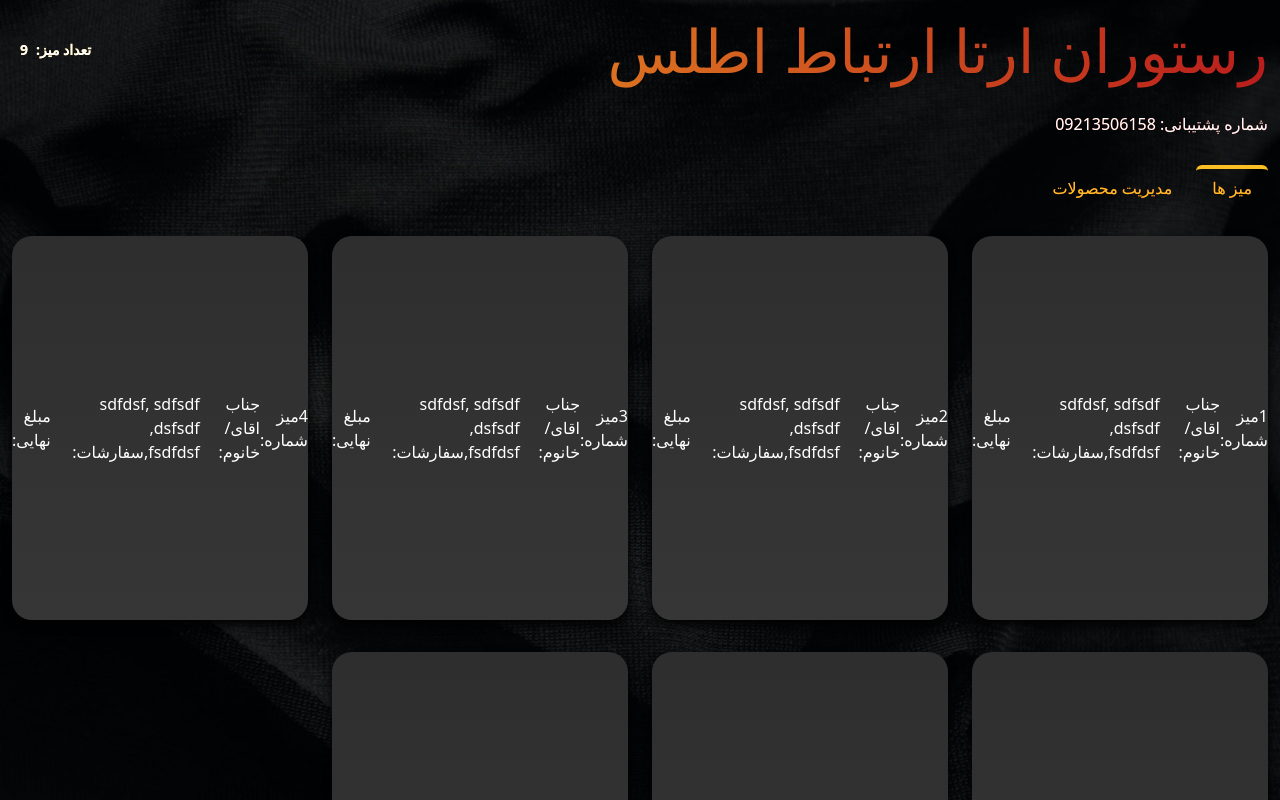
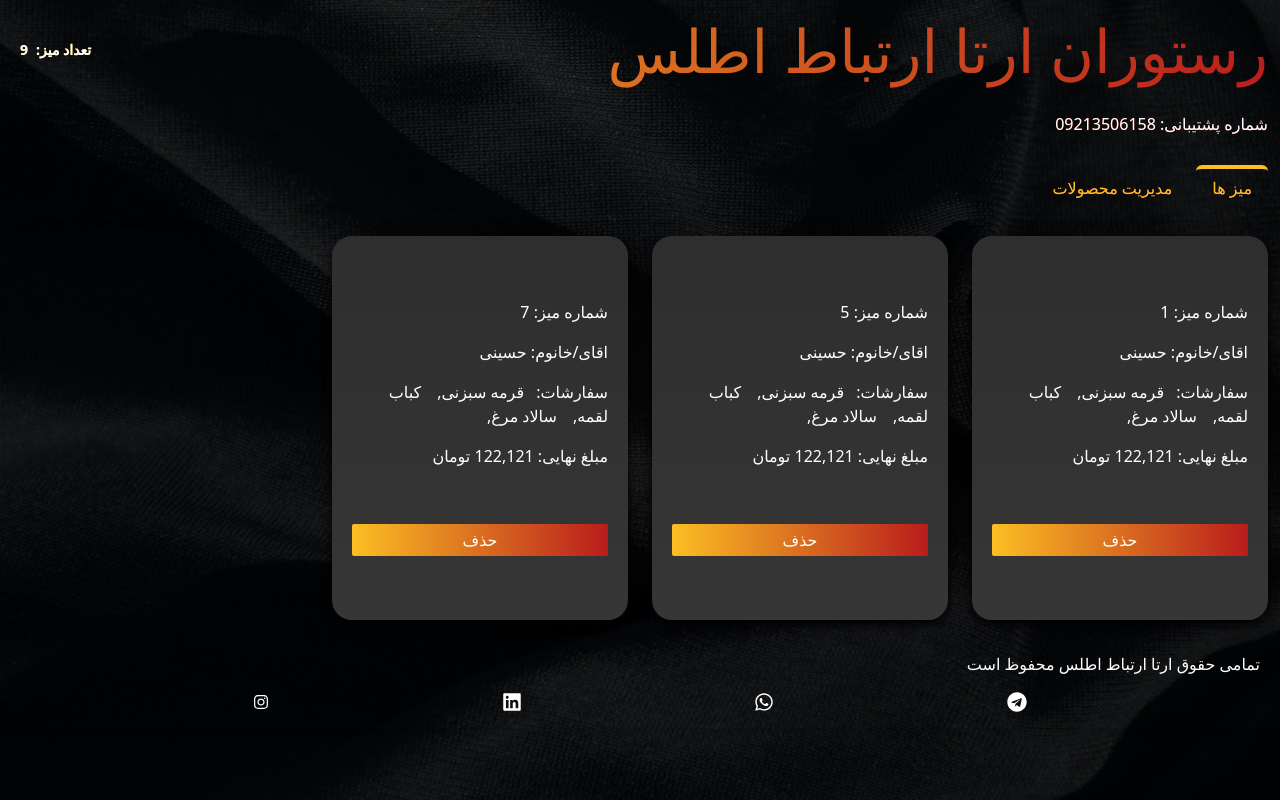
Before and after one commit to armin-bkh/restaurant-hamrah, a React (Create React App) app: page /manage/tables in a window 1280 px wide. Shown: the top 800 px of the page. Built offline with nearby package versions, Linux system fonts and the light colour scheme; data requests are answered from the project's data file.

Commit message:
remove table handler setted

```diff
--- a/database/db.json
+++ b/database/db.json
@@ -209,57 +209,42 @@
       "filter": "salad"
     }
   ],
-  "cart": [
-
-  ],
+  "cart": [],
   "tables": [
     {
       "id": 1,
-      "title": "میز شماره",
-      "foods": "sdfdsf, sdfsdf ,dsfsdf ,fsdfdsf",
-      "totalPrice": 122121
-    },
-    {
-      "id": 2,
-      "title": "میز شماره",
-      "foods": "sdfdsf, sdfsdf ,dsfsdf ,fsdfdsf",
-      "totalPrice": 122121
-    },
-    {
-      "id": 3,
-      "title": "میز شماره",
-      "foods": "sdfdsf, sdfsdf ,dsfsdf ,fsdfdsf",
-      "totalPrice": 122121
-    },
-    {
-      "id": 4,
-      "title": "میز شماره",
-      "foods": "sdfdsf, sdfsdf ,dsfsdf ,fsdfdsf",
+      "userName": "حسینی",
+      "foods": [
+        "قرمه سبزنی",
+        "کباب لقمه",
+        "سالاد مرغ"
+      ],
       "totalPrice": 122121
     },
     {
       "id": 5,
-      "title": "میز شماره",
-      "foods": "sdfdsf, sdfsdf ,dsfsdf ,fsdfdsf",
-      "totalPrice": 122121
-    },
-    {
-      "id": 6,
-      "title": "میز شماره",
-      "foods": "sdfdsf, sdfsdf ,dsfsdf ,fsdfdsf",
+      "userName": "حسینی",
+      "foods": [
+        "قرمه سبزنی",
+        "کباب لقمه",
+        "سالاد مرغ"
+      ],
       "totalPrice": 122121
     },
     {
       "id": 7,
-      "title": "میز شماره",
-      "foods": "sdfdsf, sdfsdf ,dsfsdf ,fsdfdsf",
+      "userName": "حسینی",
+      "foods": [
+        "قرمه سبزنی",
+        "کباب لقمه",
+        "سالاد مرغ"
+      ],
       "totalPrice": 122121
     }
   ],
-  "resinfo":
-    {
-      "name": "ارتا ارتباط اطلس",
-      "tableCount": 9,
-      "tel": "09213506158"
-    }
+  "resinfo": {
+    "name": "ارتا ارتباط اطلس",
+    "tableCount": 9,
+    "tel": "09213506158"
+  }
 }
--- a/src/Components/ManageTables/Table/Table.jsx
+++ b/src/Components/ManageTables/Table/Table.jsx
@@ -1,14 +1,33 @@
+import { deleteTable } from '../../../Services/deleteTable';
+import { getAllTable } from '../../../Services/getAllTables';
+import { numberWithCommas } from '../../utils/CommaNumber';
 import styles from './Table.module.scss';
 
-const Table = ({ resForm }) => {
+const Table = ({ resForm, setTables }) => {
+
+    const totalPrice = numberWithCommas(resForm.totalPrice);
+    const submitHandler = async (e) =>{
+        e.preventDefault();
+        try {
+            await deleteTable(resForm.id)
+            const { data } = await getAllTable();
+            setTables(data);
+        } catch (err) {
+
+        }
+    }
   return (
     <article
-      className={`cursor-pointer text-white flex justify-center items-center mx-3 my-4 h-96 ${styles.table}`}
+      className={`cursor-pointer text-white flex flex-col justify-center p-5 mx-3 my-4 h-96 ${styles.table}`}
     >
-      <h1>{resForm.id}میز شماره: </h1>
-      <h1>{resForm.userName}جناب اقای/خانوم: </h1>
-      <h1>{resForm.foods}سفارشات: </h1>
-      <h1>{resForm.totalprice}مبلغ نهایی: </h1>
+    <form onSubmit={submitHandler}>
+      <h1 className={`mb-4`}>شماره میز: {resForm.id}</h1>
+      <h1 className={`mb-4`}>اقای/خانوم: {resForm.userName}</h1>
+      <h1 className={`mb-4`}>سفارشات: {resForm.foods.map(fd => <span className={`mx-2`}>{fd},</span>)}</h1>
+      <h1>مبلغ نهایی: {totalPrice()} تومان</h1>
+      <button className={`rounded-sm bg-gradient-to-r
+             from-yellow-400 to-red-700 px-5 py-1 block w-full mx-auto mt-14`} type="submit">حذف</button>
+    </form>
     </article>
   );
 };
--- a/src/Components/ManageTables/manageTables.jsx
+++ b/src/Components/ManageTables/manageTables.jsx
@@ -5,6 +5,7 @@ import Table from "./Table/Table";
 
 const ManageTable = () => {
     const [tables, setTables] = useState(null);
+    const [error, setError] = useState(false);
     useEffect(()=>{
         const getTables = async () =>{
             try{
@@ -13,17 +14,25 @@ const ManageTable = () => {
             }
             catch(err){
                 toast.error("همه ی میز ها خالی است")
+                setError(true);
             }
         }
         getTables();
     }, [])
+    let returnValue = <h1 className={`color-gradient text-6xl`}>در حال پردازش...</h1>;
+
+    if(error){
+        returnValue = <h1 className={`color-gradient text-6xl`}>میز های شما خالی است</h1>
+    }
+    if(tables && !error){
+        returnValue = tables.map(tb => <Table setTables={setTables} key={tb.id} resForm={tb} />)
+    }
+
   return (
     <main>
-      <section className={`grid grid-col-1 sm:grid-cols-2 md:grid-cols-3 lg:grid-cols-4`}>
+      <section className={`${tables ? 'grid grid-col-1 sm:grid-cols-2 md:grid-cols-3 lg:grid-cols-4 ': 'flex justify-center items-center'}`}>
         {
-            tables ?
-            tables.map(tb => <Table key={tb.id} resForm={tb} />) :
-            <h1>Loading...</h1>
+            returnValue
         }
       </section>
     </main>
--- /dev/null
+++ b/src/Services/deleteTable.js
@@ -0,0 +1,5 @@
+import http from "./httpServices";
+
+export function deleteTable(id){
+    return http.delete(`/tables/${id}`)
+}
```
